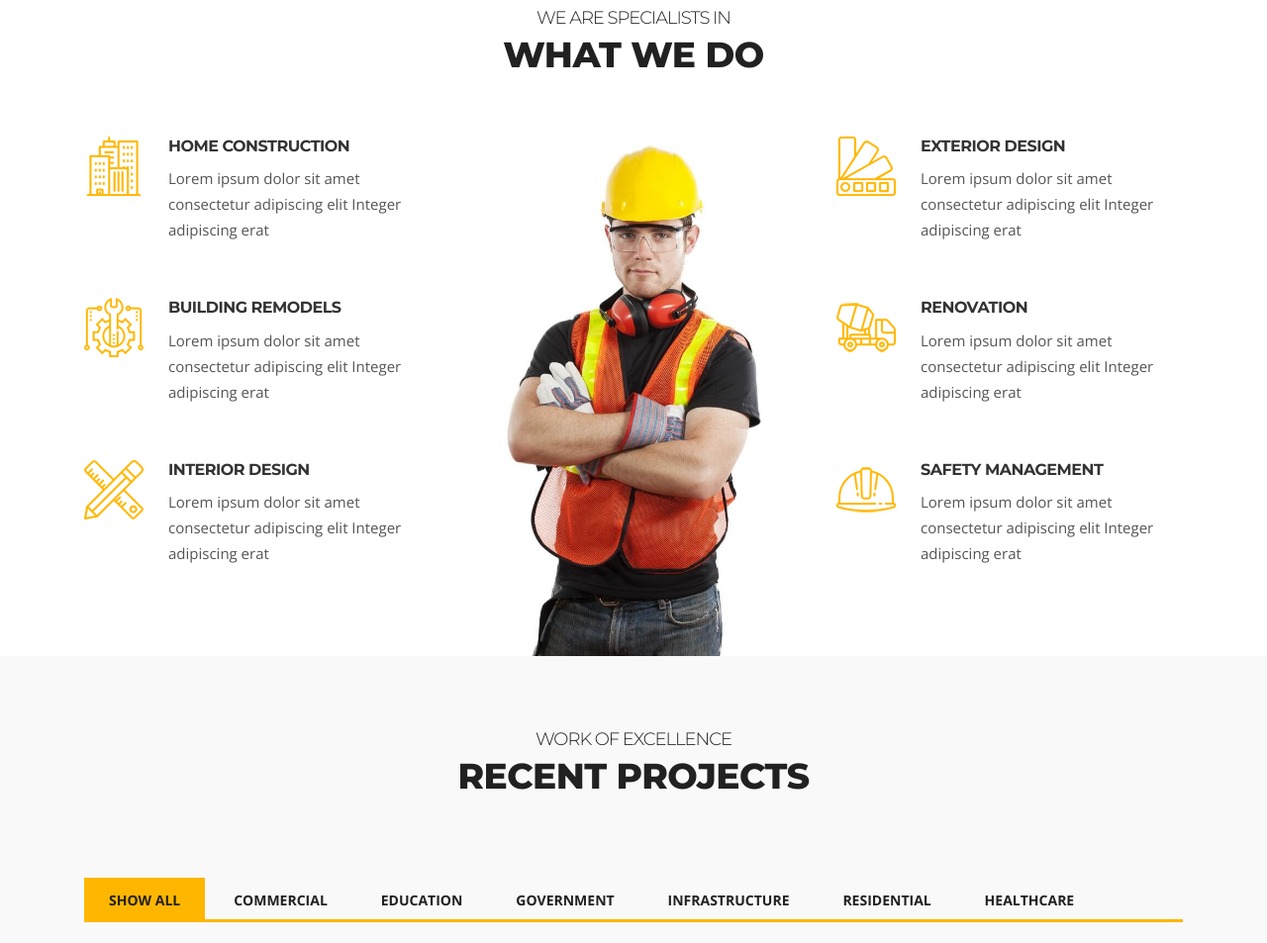
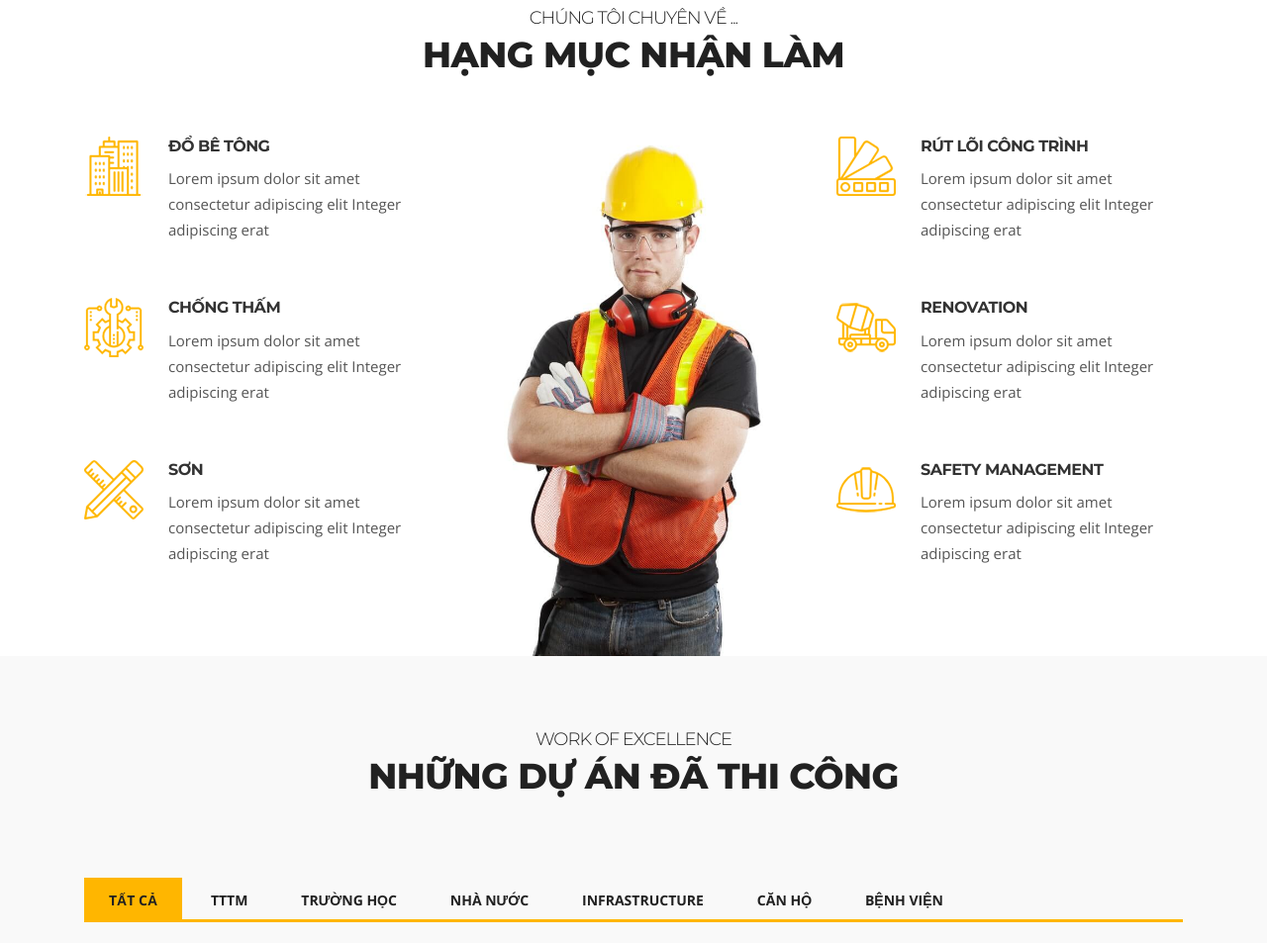
Before and after one commit to huydat-isme/hungepoxy, a website: page index.html in a window 1280 px wide. Shown: the part 1919-2872 px from the top of the page at 99% size. Drawn offline with nearby package versions, Linux system fonts and the light colour scheme; some packages are replaced by stand-ins of ours.

Commit message:
home updated

```diff
--- a/index.html
+++ b/index.html
@@ -249,7 +249,7 @@
         <div class="container h-100">
           <div class="row align-items-center h-100">
               <div class="col-md-12">
-                <h2 class="slide-title" data-animation-in="slideInDown">Đội ngũ kỹ sư</h2>
+                <h2 class="slide-title" data-animation-in="slideInDown">Đội ngũ nhân công</h2>
                 <h3 class="slide-sub-title" data-animation-in="fadeIn">Nhiều năm kinh nghiệm trong nghề</h3>
                 <p class="slider-description lead" data-animation-in="slideInRight">Hoàn thiện các công trình từ Nam ra Bắc</p>
                 <div data-animation-in="slideInLeft">
@@ -456,8 +456,8 @@
   <div class="container">
     <div class="row text-center">
         <div class="col-12">
-          <h2 class="section-title">We Are Specialists In</h2>
-          <h3 class="section-sub-title">What We Do</h3>
+          <h2 class="section-title">Chúng tôi chuyên về ...</h2>
+          <h3 class="section-sub-title">Hạng mục nhận làm</h3>
         </div>
     </div>
     <!--/ Title row end -->
@@ -469,7 +469,7 @@
                 <img loading="lazy" src="images/icon-image/service-icon1.png" alt="service-icon">
               </div>
               <div class="ts-service-box-info">
-                <h3 class="service-box-title"><a href="#">Home Construction</a></h3>
+                <h3 class="service-box-title"><a href="#">Đổ bê tông</a></h3>
                 <p>Lorem ipsum dolor sit amet consectetur adipiscing elit Integer adipiscing erat</p>
               </div>
           </div><!-- Service 1 end -->
@@ -479,7 +479,7 @@
                 <img loading="lazy" src="images/icon-image/service-icon2.png" alt="service-icon">
               </div>
               <div class="ts-service-box-info">
-                <h3 class="service-box-title"><a href="#">Building Remodels</a></h3>
+                <h3 class="service-box-title"><a href="#">Chống thấm</a></h3>
                 <p>Lorem ipsum dolor sit amet consectetur adipiscing elit Integer adipiscing erat</p>
               </div>
           </div><!-- Service 2 end -->
@@ -489,7 +489,7 @@
                 <img loading="lazy" src="images/icon-image/service-icon3.png"  alt="service-icon">
               </div>
               <div class="ts-service-box-info">
-                <h3 class="service-box-title"><a href="#">Interior Design</a></h3>
+                <h3 class="service-box-title"><a href="#">Sơn</a></h3>
                 <p>Lorem ipsum dolor sit amet consectetur adipiscing elit Integer adipiscing erat</p>
               </div>
           </div><!-- Service 3 end -->
@@ -506,7 +506,7 @@
                 <img loading="lazy" src="images/icon-image/service-icon4.png" alt="service-icon">
               </div>
               <div class="ts-service-box-info">
-                <h3 class="service-box-title"><a href="#">Exterior Design</a></h3>
+                <h3 class="service-box-title"><a href="#">Rút lõi công trình</a></h3>
                 <p>Lorem ipsum dolor sit amet consectetur adipiscing elit Integer adipiscing erat</p>
               </div>
           </div><!-- Service 4 end -->
@@ -542,7 +542,7 @@
     <div class="row text-center">
       <div class="col-lg-12">
         <h2 class="section-title">Work of Excellence</h2>
-        <h3 class="section-sub-title">Recent Projects</h3>
+        <h3 class="section-sub-title">Những dự án đã thi công</h3>
       </div>
     </div>
     <!--/ Title row end -->
@@ -551,25 +551,25 @@
       <div class="col-12">
         <div class="shuffle-btn-group">
           <label class="active" for="all">
-            <input type="radio" name="shuffle-filter" id="all" value="all" checked="checked">Show All
+            <input type="radio" name="shuffle-filter" id="all" value="all" checked="checked">Tất cả
           </label>
           <label for="commercial">
-            <input type="radio" name="shuffle-filter" id="commercial" value="commercial">Commercial
+            <input type="radio" name="shuffle-filter" id="commercial" value="commercial">TTTM
           </label>
           <label for="education">
-            <input type="radio" name="shuffle-filter" id="education" value="education">Education
+            <input type="radio" name="shuffle-filter" id="education" value="education">Trường học
           </label>
           <label for="government">
-            <input type="radio" name="shuffle-filter" id="government" value="government">Government
+            <input type="radio" name="shuffle-filter" id="government" value="government">Nhà nước
           </label>
           <label for="infrastructure">
             <input type="radio" name="shuffle-filter" id="infrastructure" value="infrastructure">Infrastructure
           </label>
           <label for="residential">
-            <input type="radio" name="shuffle-filter" id="residential" value="residential">Residential
+            <input type="radio" name="shuffle-filter" id="residential" value="residential">Căn hộ
           </label>
           <label for="healthcare">
-            <input type="radio" name="shuffle-filter" id="healthcare" value="healthcare">Healthcare
+            <input type="radio" name="shuffle-filter" id="healthcare" value="healthcare">bệnh viện
           </label>
         </div><!-- project filter end -->
 
```
